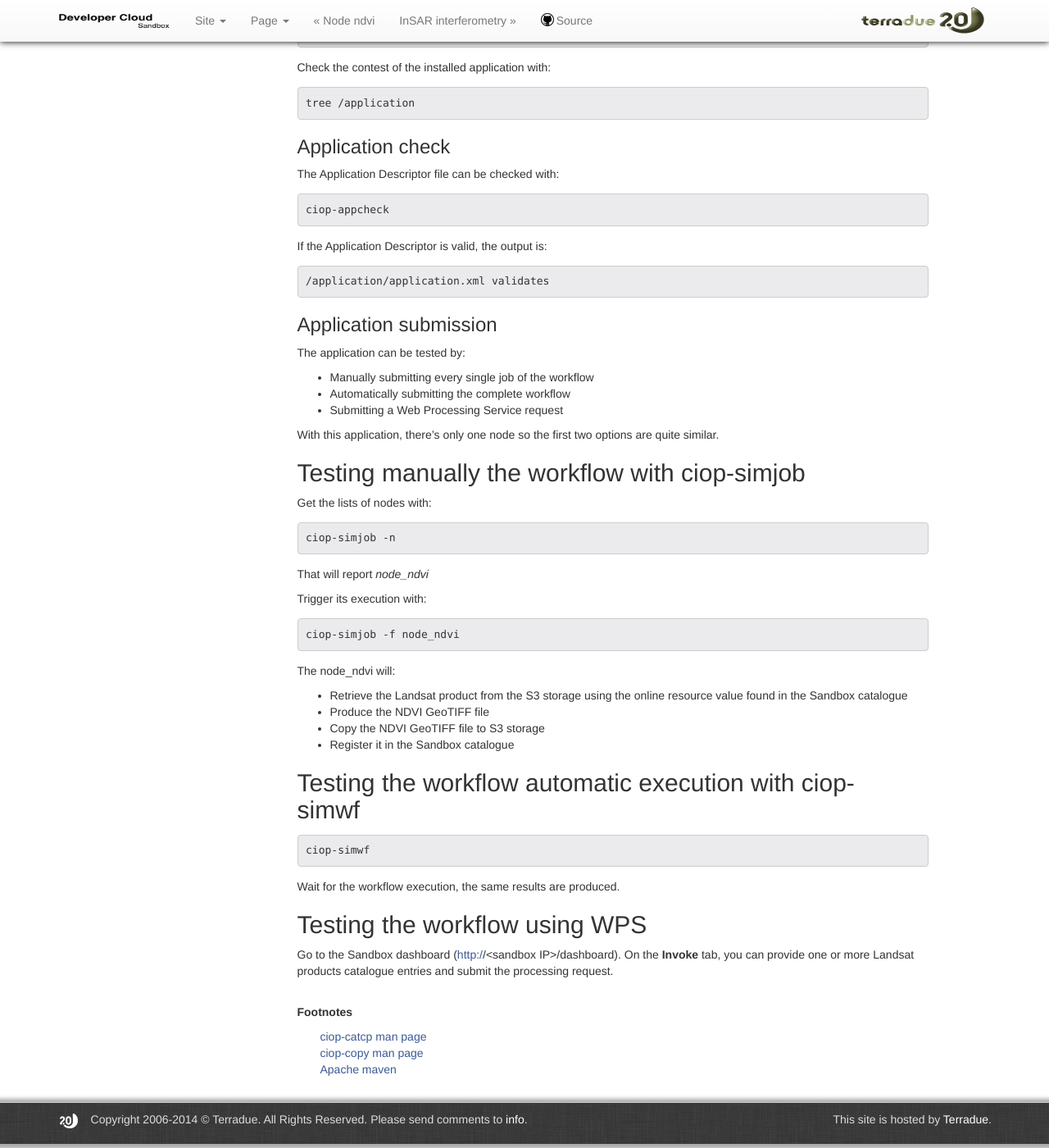
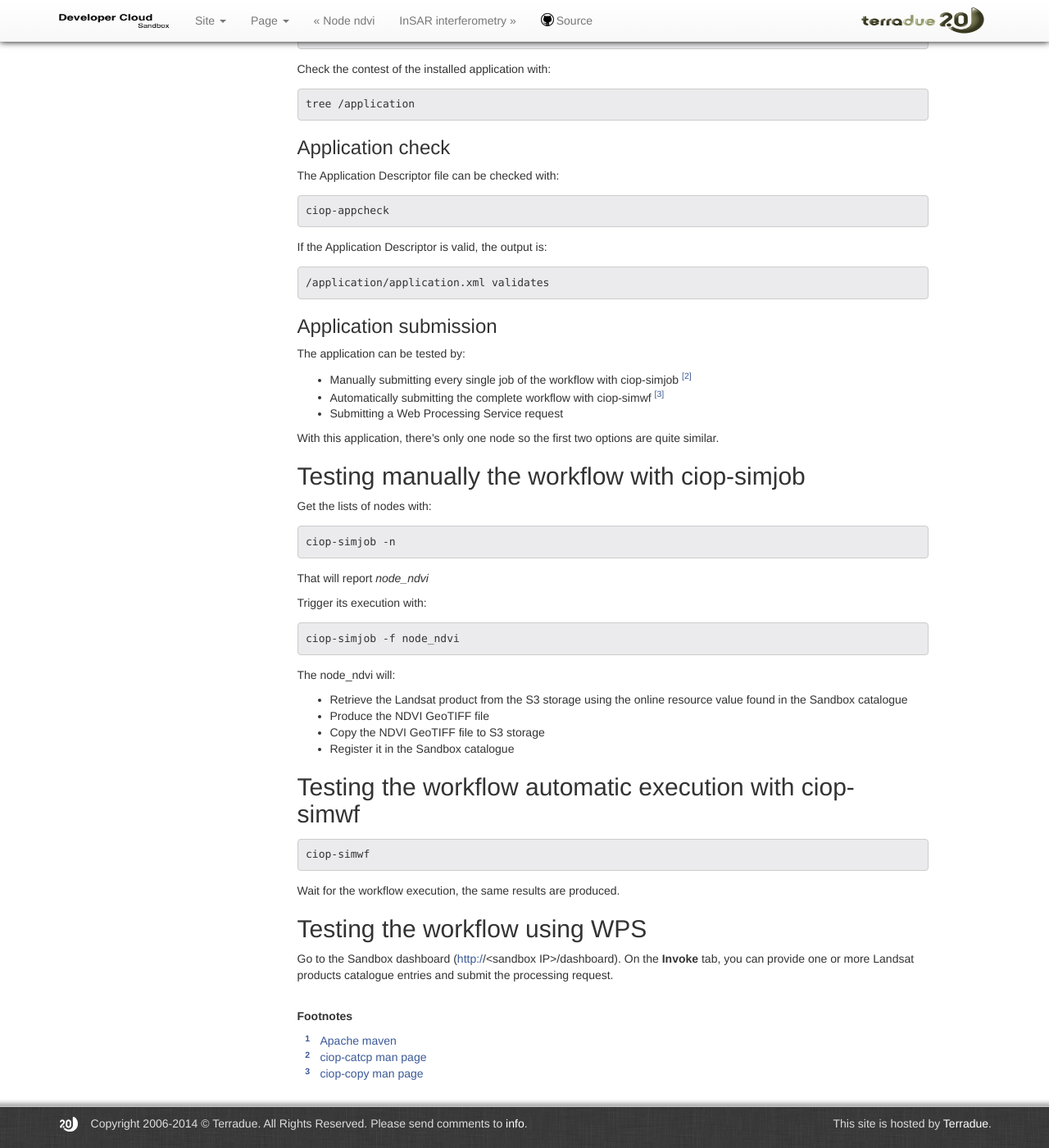
Before and after one commit to Terradue/doc-developer-sandbox, a Sphinx documentation site: the page built from source/field/vegetation/lib_python_ndvi/testing.rst, in a window 1280 px wide and 1400 px high, scrolled down 1320 px. Shown: the whole window at 82% size. Built offline with Sphinx 7.4.7, drawn with Linux system fonts in a browser that asks for light colours; pages that are not in the unit, such as notebooks, are missing from menus; some of the changed text lies outside the part shown.

Commit message:
Update testing.rst

```diff
--- a/source/field/vegetation/lib_python_ndvi/testing.rst
+++ b/source/field/vegetation/lib_python_ndvi/testing.rst
@@ -107,8 +107,8 @@ Application submission
 
 The application can be tested by:
 
-* Manually submitting every single job of the workflow
-* Automatically submitting the complete workflow
+* Manually submitting every single job of the workflow with ciop-simjob [#f2]_
+* Automatically submitting the complete workflow with ciop-simwf [#f3]_
 * Submitting a Web Processing Service request
 
 With this application, there's only one node so the first two options are quite similar.
@@ -153,6 +153,6 @@ Go to the Sandbox dashboard (http://<sandbox IP>/dashboard). On the **Invoke** t
 
 .. rubric:: Footnotes
 
-.. [#f1] :doc:`ciop-catcp man page </reference/man/ciop-simjob>`
-.. [#f2] :doc:`ciop-copy man page </reference/man/ciop-simwf>`
-.. [#f3] `Apache maven <http://maven.apache.org/>`_
+.. [#f1] `Apache maven <http://maven.apache.org/>`_
+.. [#f2] :doc:`ciop-catcp man page </reference/man/ciop-simjob>`
+.. [#f3] :doc:`ciop-copy man page </reference/man/ciop-simwf>`
```
Also changed, not shown: other parts of source/field/vegetation/lib_python_ndvi/testing.rst (+1 -1 lines).
